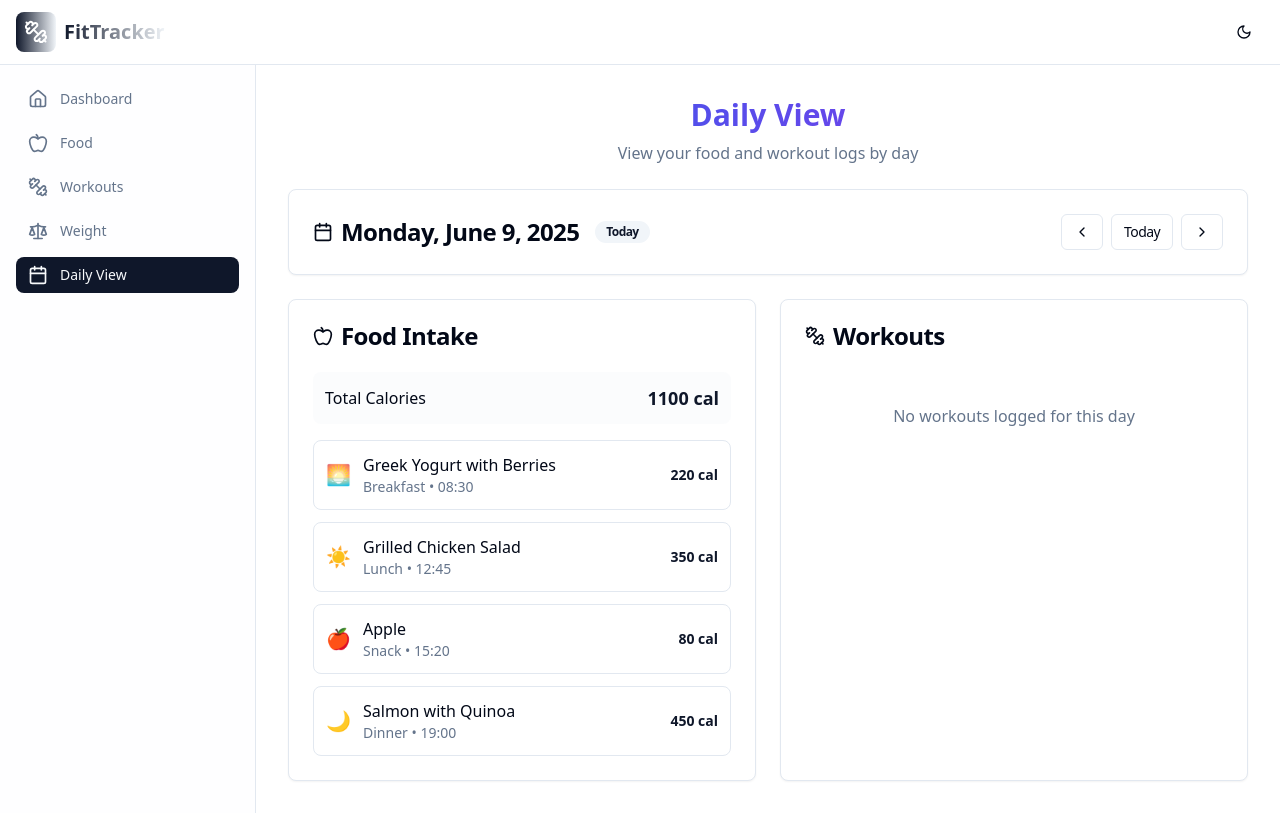
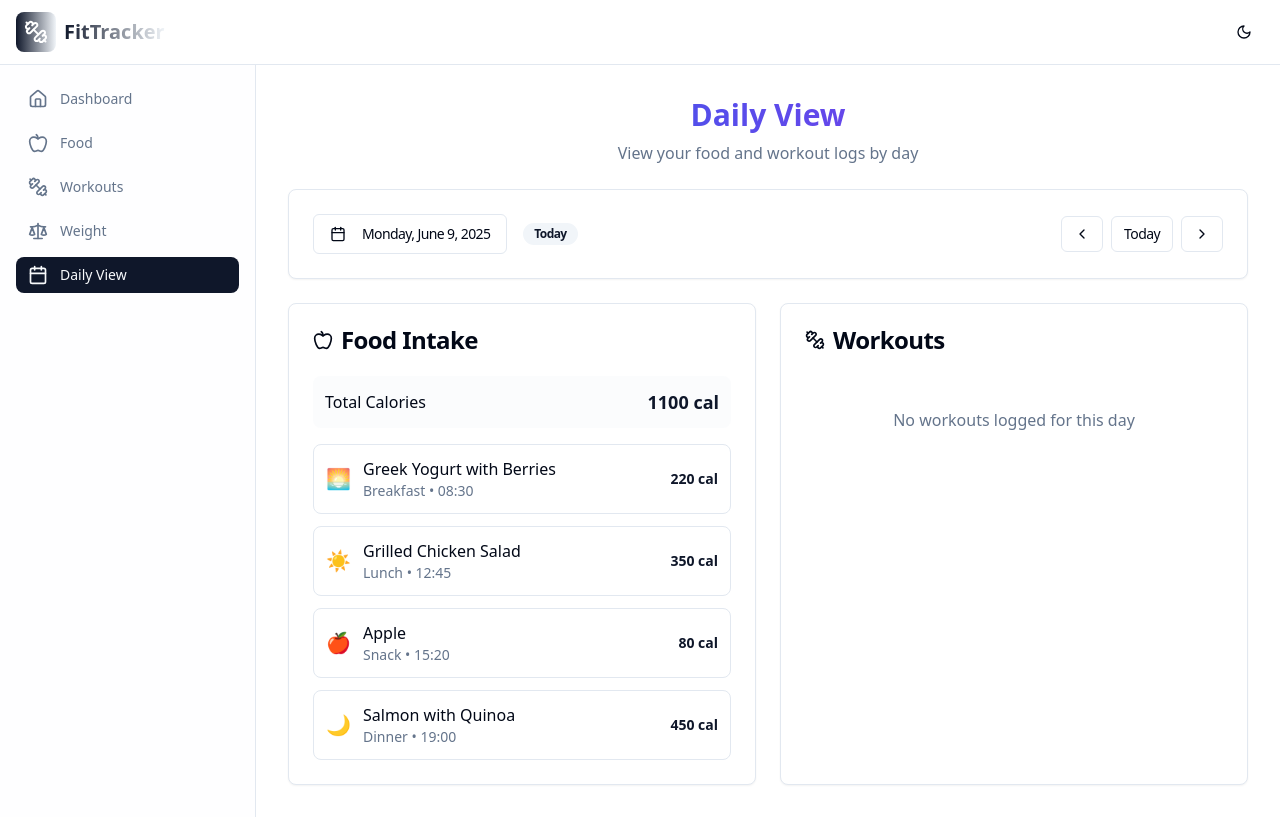
Before and after one commit to kovithkovi/fitTracker, a React (Vite) app: page /daily in a window 1280 px wide. Built offline with nearby package versions, Linux system fonts and the light colour scheme.

Commit message:
Add date input to Daily View
Enable date selection in the Daily View component.

```diff
--- a/src/pages/DailyView.tsx
+++ b/src/pages/DailyView.tsx
@@ -1,9 +1,12 @@
-
 import React, { useState } from 'react';
-import { Calendar, Apple, Dumbbell, ChevronLeft, ChevronRight } from 'lucide-react';
+import { Calendar as CalendarIcon, Apple, Dumbbell, ChevronLeft, ChevronRight } from 'lucide-react';
 import { Card, CardContent, CardHeader, CardTitle } from '@/components/ui/card';
 import { Button } from '@/components/ui/button';
 import { Badge } from '@/components/ui/badge';
+import { Calendar } from '@/components/ui/calendar';
+import { Popover, PopoverContent, PopoverTrigger } from '@/components/ui/popover';
+import { format } from 'date-fns';
+import { cn } from '@/lib/utils';
 
 interface Meal {
   id: number;
@@ -117,15 +120,31 @@ const DailyView = () => {
         <CardHeader>
           <CardTitle className="flex items-center justify-between">
             <div className="flex items-center gap-2">
-              <Calendar className="h-5 w-5" />
-              <span>
+              <Popover>
+                <PopoverTrigger asChild>
+                  <Button
+                    variant="outline"
+                    className="w-auto justify-start text-left font-normal"
+                  >
+                    <CalendarIcon className="mr-2 h-4 w-4" />
                     {selectedDate.toLocaleDateString('en-US', {
                       weekday: 'long',
                       year: 'numeric',
                       month: 'long',
                       day: 'numeric'
                     })}
-              </span>
+                  </Button>
+                </PopoverTrigger>
+                <PopoverContent className="w-auto p-0" align="start">
+                  <Calendar
+                    mode="single"
+                    selected={selectedDate}
+                    onSelect={(date) => date && setSelectedDate(date)}
+                    initialFocus
+                    className={cn("p-3 pointer-events-auto")}
+                  />
+                </PopoverContent>
+              </Popover>
               {isToday(selectedDate) && (
                 <Badge variant="secondary" className="ml-2">Today</Badge>
               )}
```
Lines whose indentation alone changed are shown as unchanged.
